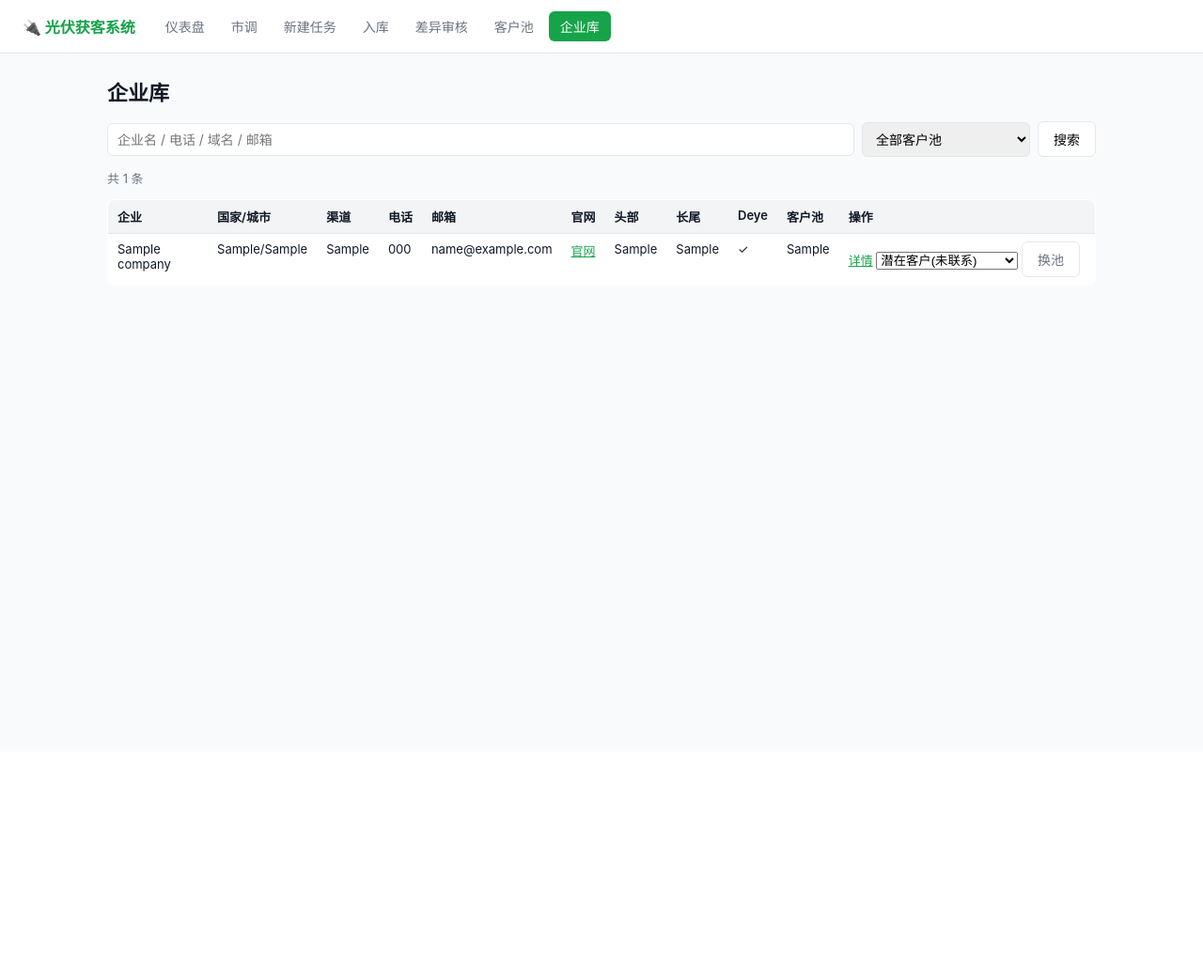
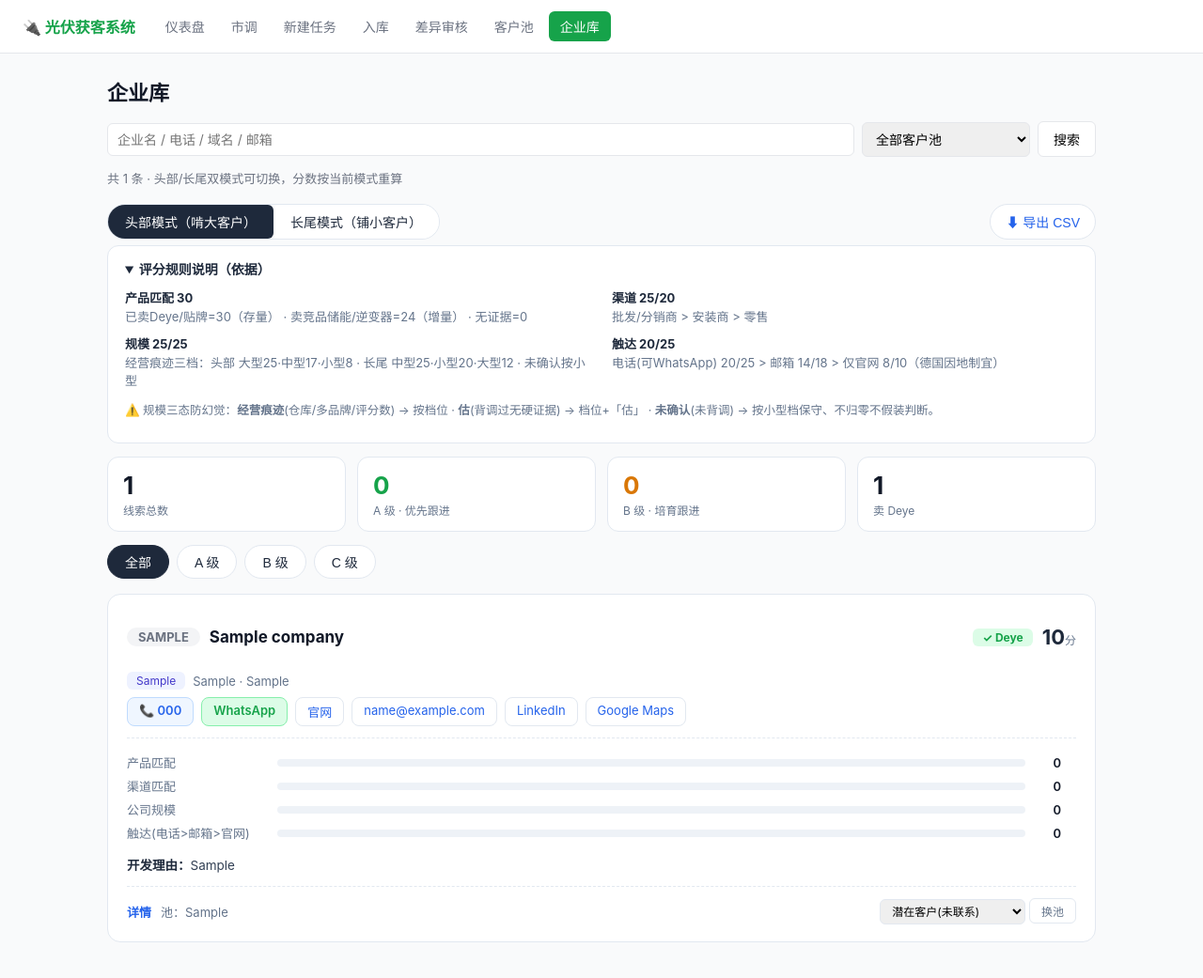
Before and after one commit to Tomhwjj/google-map-lead-filter, a Flask app: page /companies in a window 1280 px wide. Shown: the whole page at 94% size. Before the commit the page ends 295 px from the top, so only its background shows below. Run offline with Flask 3, Linux system fonts and the light colour scheme; tables that the repository leaves empty hold one stand-in row (values such as "Sample post").

Commit message:
fix: 企业库/客户池复用原版卡片式双模式 UI（复刻 render_report.py）
- core.py list_companies 返回完整卡片字段 + JSON 解析 + wa_url 按国家映射（修 +33 硬编码）
- 新增 webapp/static/cards.css/cards.js（从 render_report.py <style>/<script> 提取）
- 新增 templates/_cards.html 卡片宏（白卡片 + 双模式维度条 + 触达 chips + 换池操作条）
- companies.html/pool.html 由表格改为卡片式，头部/长尾分数、维度条、排序、A/B/C 筛选、导出 CSV 全按当前模式重算

```diff
--- /dev/null
+++ b/webapp/static/cards.css
@@ -0,0 +1,235 @@
+/* 线索卡片双模式 UI —— 从 scripts/render_report.py 原版 <style> 提取，
+   复刻到 webapp（企业库 / 客户池）。变量作用域 .leads，避开 style.css 的 --bg/--text。
+   与 render_report.py 差异：
+     - .stats/.stat → .lead-stats/.lead-stat（避开 style.css 的五池统计 flex 布局）
+     - .filter       → .lead-filter
+     - 卡片底部新增 .pool-bar（webapp 独有：详情 + 换池表单） */
+.leads {
+  --ink: #1e293b;
+  --muted: #64748b;
+  --line: #e2e8f0;
+}
+.leads .toolbar {
+  display: flex;
+  gap: 8px;
+  align-items: center;
+  margin: 18px 0 4px;
+  flex-wrap: wrap;
+}
+.leads .mode-switch {
+  display: flex;
+  border: 1px solid var(--line);
+  border-radius: 999px;
+  overflow: hidden;
+}
+.leads .mode-switch button {
+  border: 0;
+  background: #fff;
+  padding: 8px 18px;
+  cursor: pointer;
+  font-size: 14px;
+  color: var(--ink);
+}
+.leads .mode-switch button.active {
+  background: var(--ink);
+  color: #fff;
+}
+.leads .export {
+  margin-left: auto;
+  border: 1px solid var(--line);
+  background: #fff;
+  padding: 8px 16px;
+  border-radius: 999px;
+  cursor: pointer;
+  font-size: 14px;
+  color: #2563eb;
+}
+.leads .export:hover { background: #f8fafc; }
+
+.leads .lead-stats {
+  display: grid;
+  grid-template-columns: repeat(4, 1fr);
+  gap: 12px;
+  margin: 14px 0;
+}
+.leads .lead-stat {
+  background: #fff;
+  border: 1px solid var(--line);
+  border-radius: 12px;
+  padding: 14px 16px;
+}
+.leads .lead-stat .num { font-size: 26px; font-weight: 700; }
+.leads .lead-stat .lbl { font-size: 12px; color: var(--muted); margin-top: 2px; }
+
+.leads .lead-filter {
+  display: flex;
+  gap: 8px;
+  margin: 8px 0 16px;
+}
+.leads .lead-filter button {
+  border: 1px solid var(--line);
+  background: #fff;
+  padding: 7px 18px;
+  border-radius: 999px;
+  cursor: pointer;
+  font-size: 14px;
+  color: var(--ink);
+}
+.leads .lead-filter button.active {
+  background: var(--ink);
+  color: #fff;
+  border-color: var(--ink);
+}
+
+.leads .card {
+  background: #fff;
+  border: 1px solid var(--line);
+  border-radius: 14px;
+  padding: 18px 20px;
+  margin-bottom: 14px;
+}
+.leads .card-head {
+  display: flex;
+  align-items: center;
+  gap: 10px;
+}
+.leads .grade {
+  font-weight: 700;
+  padding: 2px 12px;
+  border-radius: 999px;
+  font-size: 13px;
+}
+.leads .tail-grade { background: #f3f4f6; color: #6b7280; }
+.leads .name { font-size: 17px; font-weight: 700; flex: 1; }
+.leads .deye {
+  background: #dcfce7;
+  color: #16a34a;
+  padding: 2px 10px;
+  border-radius: 6px;
+  font-size: 12px;
+  font-weight: 700;
+}
+.leads .score { font-size: 22px; font-weight: 800; color: var(--ink); }
+.leads .score small { font-size: 12px; color: var(--muted); font-weight: 400; }
+
+.leads .meta {
+  display: flex;
+  flex-wrap: wrap;
+  gap: 8px;
+  align-items: center;
+  margin: 10px 0 8px;
+}
+.leads .ctype { background: #eef2ff; color: #4338ca; padding: 2px 10px; border-radius: 6px; font-size: 12px; }
+.leads .loc { color: var(--muted); font-size: 13px; }
+.leads .brand {
+  background: #ecfeff;
+  color: #0e7490;
+  padding: 2px 10px;
+  border-radius: 6px;
+  font-size: 12px;
+  font-weight: 600;
+}
+
+.leads .contacts {
+  display: flex;
+  flex-wrap: wrap;
+  gap: 8px;
+  margin: 6px 0 12px;
+}
+.leads .chip {
+  font-size: 13px;
+  padding: 5px 12px;
+  border: 1px solid var(--line);
+  border-radius: 8px;
+  color: #2563eb;
+  text-decoration: none;
+}
+.leads .chip:hover { background: #f8fafc; }
+.leads .chip.phone { background: #eff6ff; border-color: #bfdbfe; font-weight: 600; }
+.leads .chip.wa { background: #dcfce7; border-color: #86efac; color: #16a34a; font-weight: 600; }
+
+.leads .detail {
+  border-top: 1px dashed var(--line);
+  padding-top: 10px;
+  margin-bottom: 10px;
+}
+.leads .dim {
+  display: flex;
+  align-items: center;
+  gap: 10px;
+  margin: 6px 0;
+  font-size: 13px;
+}
+.leads .dim-name { width: 150px; color: var(--muted); flex-shrink: 0; }
+.leads .bar { flex: 1; height: 8px; background: #eef2f7; border-radius: 4px; overflow: hidden; }
+.leads .bar i {
+  display: block;
+  height: 100%;
+  background: linear-gradient(90deg, #3b82f6, #2563eb);
+  border-radius: 4px;
+}
+.leads .dim-val { width: 28px; text-align: right; font-weight: 600; }
+.leads .dim-basis {
+  flex-shrink: 0;
+  margin-left: 6px;
+  font-size: 11px;
+  color: var(--muted);
+  white-space: nowrap;
+}
+
+.leads .legend {
+  background: #fff;
+  border: 1px solid var(--line);
+  border-radius: 12px;
+  padding: 14px 18px;
+  margin: 6px 0 14px;
+}
+.leads .legend summary { cursor: pointer; font-weight: 700; font-size: 14px; color: var(--ink); }
+.leads .legend-grid {
+  display: grid;
+  grid-template-columns: repeat(2, 1fr);
+  gap: 10px 22px;
+  margin-top: 12px;
+}
+.leads .legend-item { font-size: 13px; line-height: 1.5; }
+.leads .legend-item b { color: var(--ink); }
+.leads .legend-item span { color: var(--muted); }
+.leads .legend-note { margin-top: 10px; font-size: 12.5px; color: #64748b; }
+
+.leads .reason { font-size: 13.5px; color: #334155; }
+.leads .reason strong { color: var(--ink); }
+
+/* webapp 独有：卡片底部换池操作条 */
+.leads .pool-bar {
+  display: flex;
+  align-items: center;
+  gap: 10px;
+  margin-top: 12px;
+  padding-top: 12px;
+  border-top: 1px dashed var(--line);
+  font-size: 13px;
+}
+.leads .pool-bar .pool-detail { color: #2563eb; text-decoration: none; font-weight: 600; }
+.leads .pool-bar .pool-now { color: var(--muted); flex: 1; }
+.leads .pool-bar select {
+  padding: 4px 8px;
+  border: 1px solid var(--line);
+  border-radius: 6px;
+  font-size: 12px;
+  font-family: inherit;
+}
+.leads .pool-bar button {
+  padding: 4px 12px;
+  border: 1px solid var(--line);
+  background: #fff;
+  border-radius: 6px;
+  cursor: pointer;
+  font-size: 12px;
+  color: var(--muted);
+}
+.leads .pool-bar button:hover { background: #f8fafc; }
+
+@media (max-width: 640px) {
+  .leads .legend-grid { grid-template-columns: 1fr; }
+  .leads .lead-stats { grid-template-columns: repeat(2, 1fr); }
+}
--- /dev/null
+++ b/webapp/static/cards.js
@@ -0,0 +1,116 @@
+// 线索卡片双模式切换 —— 从 scripts/render_report.py 原版 <script> 提取。
+// 头部/长尾两套分数、分级、维度条、排序、统计栏、A/B/C 筛选、导出 CSV。
+(function () {
+  const app = document.getElementById('leads-app');
+  if (!app) return; // 非卡片页不执行
+
+  let mode = 'head';
+  let filter = 'all';
+  const GRADE_STYLE = {
+    A: { color: '#16a34a', bg: '#ecfdf3' },
+    B: { color: '#d97706', bg: '#fffbeb' },
+    C: { color: '#6b7280', bg: '#f3f4f6' },
+  };
+
+  function applyMode() {
+    app.querySelectorAll('.card').forEach((c) => {
+      const isTail = mode === 'tail';
+      const score = isTail ? c.dataset.scoreLt : c.dataset.score;
+      const grade = isTail ? c.dataset.gradeLt : c.dataset.grade;
+      c.querySelector('.score-num').textContent = score;
+      c.querySelector('.head-grade').style.display = isTail ? 'none' : '';
+      const tg = c.querySelector('.tail-grade');
+      tg.style.display = isTail ? '' : 'none';
+      tg.textContent = grade;
+      const st = GRADE_STYLE[grade] || GRADE_STYLE.C;
+      tg.style.color = st.color;
+      tg.style.background = st.bg;
+      c.querySelector('.head-detail').style.display = isTail ? 'none' : '';
+      c.querySelector('.tail-detail').style.display = isTail ? '' : 'none';
+      c.dataset.grade = grade;
+    });
+    sortCards();
+    updateStats();
+    applyFilter();
+  }
+
+  function sortCards() {
+    const list = document.getElementById('list');
+    const cards = Array.from(list.querySelectorAll('.card'));
+    cards.sort((a, b) =>
+      mode === 'tail'
+        ? b.dataset.scoreLt - a.dataset.scoreLt
+        : b.dataset.score - a.dataset.score);
+    cards.forEach((c) => list.appendChild(c));
+  }
+
+  function updateStats() {
+    const cnt = { A: 0, B: 0, C: 0 };
+    app.querySelectorAll('.card').forEach((c) => {
+      const g = mode === 'tail' ? c.dataset.gradeLt : c.dataset.grade;
+      cnt[g] = (cnt[g] || 0) + 1;
+    });
+    document.getElementById('stat-a').textContent = cnt.A;
+    document.getElementById('stat-b').textContent = cnt.B;
+  }
+
+  function applyFilter() {
+    app.querySelectorAll('.card').forEach((c) => {
+      const g = mode === 'tail' ? c.dataset.gradeLt : c.dataset.grade;
+      c.style.display = filter === 'all' || g === filter ? '' : 'none';
+    });
+  }
+
+  app.querySelectorAll('.mode-switch button').forEach((b) => {
+    b.addEventListener('click', () => {
+      app.querySelectorAll('.mode-switch button').forEach((x) => x.classList.remove('active'));
+      b.classList.add('active');
+      mode = b.dataset.mode;
+      applyMode();
+    });
+  });
+
+  app.querySelectorAll('.lead-filter button').forEach((b) => {
+    b.addEventListener('click', () => {
+      app.querySelectorAll('.lead-filter button').forEach((x) => x.classList.remove('active'));
+      b.classList.add('active');
+      filter = b.dataset.f;
+      applyFilter();
+    });
+  });
+
+  window.exportCSV = function () {
+    const cards = Array.from(app.querySelectorAll('.card')).filter((c) => c.style.display !== 'none');
+    const rows = [['公司名', '国家', '城市', '官网', '电话', '邮箱', '客户类型', '卖Deye', '品牌命中', '分数', '分级', '开发理由']];
+    cards.forEach((c) => {
+      const name = c.querySelector('.name').textContent;
+      const ctype = c.querySelector('.ctype') ? c.querySelector('.ctype').textContent : '';
+      const loc = c.querySelector('.loc') ? c.querySelector('.loc').textContent : '';
+      const parts = loc.split(' · ');
+      const country = parts[0] || '';
+      const city = parts[1] || '';
+      const siteA = c.querySelector('a.site');
+      const website = siteA ? siteA.getAttribute('href') : '';
+      const phoneA = c.querySelector('a.phone');
+      const phone = phoneA ? phoneA.getAttribute('href').replace('tel:', '') : '';
+      const mailA = c.querySelector('a[href^="mailto:"]');
+      const email = mailA ? mailA.getAttribute('href').replace('mailto:', '') : '';
+      const deye = c.querySelector('.deye') ? '是' : '';
+      const brands = Array.from(c.querySelectorAll('.brand')).map((b) => b.textContent).join('|');
+      const score = c.querySelector('.score-num').textContent;
+      const grade = mode === 'tail' ? c.dataset.gradeLt : c.dataset.grade;
+      const reasonEl = c.querySelector('.reason');
+      const reason = reasonEl ? reasonEl.textContent.replace('开发理由：', '') : '';
+      rows.push([name, country, city, website, phone, email, ctype, deye, brands, score, grade, reason]);
+    });
+    const csv = rows.map((r) => r.map((x) => '"' + (x || '').replace(/"/g, '""') + '"').join(',')).join('\n');
+    const blob = new Blob(['﻿' + csv], { type: 'text/csv;charset=utf-8' });
+    const a = document.createElement('a');
+    a.href = URL.createObjectURL(blob);
+    a.download = 'leads_' + mode + '.csv';
+    a.click();
+  };
+
+  // 初始：头部模式排序
+  sortCards();
+})();
--- /dev/null
+++ b/webapp/templates/_cards.html
@@ -0,0 +1,123 @@
+{# 线索卡片双模式 UI（复刻 render_report.py 卡片规格）+ webapp 独有换池操作条。
+   用法：companies.html / pool.html 里 {{ cards_block(items, pools, next_url) }} #}
+
+{% set DIM_HEAD = [
+  ('产品匹配', '产品匹配', 30),
+  ('渠道', '渠道匹配', 25),
+  ('规模', '公司规模', 25),
+  ('触达', '触达(电话>邮箱>官网)', 20),
+] %}
+{% set DIM_TAIL = [
+  ('产品匹配', '产品匹配', 30),
+  ('渠道', '渠道匹配', 20),
+  ('规模', '公司规模', 25),
+  ('触达', '触达(电话>邮箱>官网)', 25),
+] %}
+
+{% macro grade_style(g) -%}
+{%- if g == 'A' -%}color:#16a34a;background:#ecfdf3
+{%- elif g == 'B' -%}color:#d97706;background:#fffbeb
+{%- else -%}color:#6b7280;background:#f3f4f6
+{%- endif -%}
+{%- endmacro %}
+
+{% macro render_detail(detail, basis, dims) -%}
+<div class="detail">
+{%- for key, label, mx in dims -%}
+  {%- set v = detail.get(key, 0) | int -%}
+  {%- set pct = [v * 100 // mx, 100] | min -%}
+  <div class="dim">
+    <span class="dim-name">{{ label }}</span>
+    <div class="bar"><i style="width:{{ pct }}%"></i></div>
+    <span class="dim-val">{{ v }}</span>
+    <span class="dim-basis">{{ basis.get(key, '') if basis else '' }}</span>
+  </div>
+{%- endfor -%}
+</div>
+{%- endmacro %}
+
+{% macro card(c, pools, next_url) -%}
+{%- set g = (c.grade or 'C') | upper -%}
+{%- set gl = (c.grade_lt or 'C') | upper -%}
+<article class="card" data-grade="{{ g }}" data-grade-lt="{{ gl }}"
+         data-score="{{ c.score | int }}" data-score-lt="{{ c.score_lt | int }}">
+  <div class="card-head">
+    <span class="grade head-grade" style="{{ grade_style(g) }}">{{ g }}</span>
+    <span class="grade tail-grade" style="display:none">{{ gl }}</span>
+    <h3 class="name">{{ c.company_name }}</h3>
+    {%- if c.sells_deye %}<span class="deye">✓ Deye</span>{% endif %}
+    <span class="score"><b class="score-num">{{ c.score | int }}</b><small>分</small></span>
+  </div>
+  <div class="meta">
+    <span class="ctype">{{ c.customer_type }}</span>
+    <span class="loc">{{ c.country }}{% if c.city %} · {{ c.city }}{% endif %}</span>
+    {%- for b in c.brands_found %}<span class="brand">{{ b }}</span>{% endfor %}
+  </div>
+  <div class="contacts">
+    {%- if c.phone %}<a class="chip phone" href="tel:{{ c.phone }}">📞 {{ c.phone }}</a>{% endif %}
+    {%- if c.wa_url %}<a class="chip wa" href="{{ c.wa_url }}" target="_blank">WhatsApp</a>{% endif %}
+    {%- if c.website %}<a class="chip site" href="{{ c.website }}" target="_blank">官网</a>{% endif %}
+    {%- if c.email %}<a class="chip" href="mailto:{{ c.email }}">{{ c.email }}</a>{% endif %}
+    {%- if c.linkedin %}<a class="chip" href="{{ c.linkedin }}" target="_blank">LinkedIn</a>{% endif %}
+    {%- if c.google_maps_url %}<a class="chip" href="{{ c.google_maps_url }}" target="_blank">Google Maps</a>{% endif %}
+  </div>
+  <div class="head-detail">{{ render_detail(c.score_detail, c.score_basis, DIM_HEAD) }}</div>
+  <div class="tail-detail" style="display:none">{{ render_detail(c.score_detail_lt, c.score_basis_lt, DIM_TAIL) }}</div>
+  <p class="reason"><strong>开发理由：</strong>{{ c.reason }}</p>
+  <div class="pool-bar">
+    <a class="pool-detail" href="{{ url_for('company_detail', main_id=c.main_id) }}">详情</a>
+    <span class="pool-now">池：{{ c.pool }}</span>
+    <form method="post" action="{{ url_for('company_change_pool', main_id=c.main_id) }}">
+      <select name="to_pool">
+        {%- for p in pools %}<option value="{{ p }}" {{ 'selected' if c.pool == p }}>{{ p }}</option>{% endfor %}
+      </select>
+      <button type="submit" class="muted">换池</button>
+      {%- if next_url %}<input type="hidden" name="next" value="{{ next_url }}">{% endif %}
+    </form>
+  </div>
+</article>
+{%- endmacro %}
+
+{% macro cards_block(items, pools, next_url) -%}
+{%- set ns = namespace(a=0, b=0, c=0, deye=0) -%}
+{%- for it in items -%}
+  {%- set g = (it.grade or 'C') | upper -%}
+  {%- if g == 'A' %}{% set ns.a = ns.a + 1 %}{% elif g == 'B' %}{% set ns.b = ns.b + 1 %}{% else %}{% set ns.c = ns.c + 1 %}{% endif -%}
+  {%- if it.sells_deye %}{% set ns.deye = ns.deye + 1 %}{% endif -%}
+{%- endfor -%}
+<div class="leads" id="leads-app">
+  <div class="toolbar">
+    <div class="mode-switch">
+      <button class="active" data-mode="head">头部模式（啃大客户）</button>
+      <button data-mode="tail">长尾模式（铺小客户）</button>
+    </div>
+    <button class="export" onclick="exportCSV()">⬇ 导出 CSV</button>
+  </div>
+  <details class="legend" open>
+    <summary>评分规则说明（依据）</summary>
+    <div class="legend-grid">
+      <div class="legend-item"><b>产品匹配 30</b><br><span>已卖Deye/贴牌=30（存量） · 卖竞品储能/逆变器=24（增量） · 无证据=0</span></div>
+      <div class="legend-item"><b>渠道 25/20</b><br><span>批发/分销商 &gt; 安装商 &gt; 零售</span></div>
+      <div class="legend-item"><b>规模 25/25</b><br><span>经营痕迹三档：头部 大型25·中型17·小型8 · 长尾 中型25·小型20·大型12 · 未确认按小型</span></div>
+      <div class="legend-item"><b>触达 20/25</b><br><span>电话(可WhatsApp) 20/25 &gt; 邮箱 14/18 &gt; 仅官网 8/10（德国因地制宜）</span></div>
+    </div>
+    <p class="legend-note">⚠️ 规模三态防幻觉：<b>经营痕迹</b>(仓库/多品牌/评分数) → 按档位 · <b>估</b>(背调过无硬证据) → 档位+「估」 · <b>未确认</b>(未背调) → 按小型档保守、不归零不假装判断。</p>
+  </details>
+  <div class="lead-stats">
+    <div class="lead-stat"><div class="num">{{ items | length }}</div><div class="lbl">线索总数</div></div>
+    <div class="lead-stat"><div class="num" style="color:#16a34a" id="stat-a">{{ ns.a }}</div><div class="lbl">A 级 · 优先跟进</div></div>
+    <div class="lead-stat"><div class="num" style="color:#d97706" id="stat-b">{{ ns.b }}</div><div class="lbl">B 级 · 培育跟进</div></div>
+    <div class="lead-stat"><div class="num" id="stat-deye">{{ ns.deye }}</div><div class="lbl">卖 Deye</div></div>
+  </div>
+  <div class="lead-filter">
+    <button class="active" data-f="all">全部</button>
+    <button data-f="A">A 级</button>
+    <button data-f="B">B 级</button>
+    <button data-f="C">C 级</button>
+  </div>
+  <div id="list">
+    {%- for it in items %}{{ card(it, pools, next_url) }}{% endfor %}
+  </div>
+</div>
+<script src="{{ url_for('static', filename='cards.js') }}"></script>
+{%- endmacro %}
--- a/webapp/templates/base.html
+++ b/webapp/templates/base.html
@@ -5,6 +5,7 @@
   <meta name="viewport" content="width=device-width, initial-scale=1.0">
   <title>{% block title %}获客系统{% endblock %} · 光伏海外获客</title>
   <link rel="stylesheet" href="{{ url_for('static', filename='style.css') }}">
+  <link rel="stylesheet" href="{{ url_for('static', filename='cards.css') }}">
 </head>
 <body>
   <nav class="nav">
--- a/webapp/templates/companies.html
+++ b/webapp/templates/companies.html
@@ -1,4 +1,5 @@
 {% extends "base.html" %}
+{% from "_cards.html" import cards_block %}
 {% block title %}企业库{% endblock %}
 {% block content %}
 <h1>企业库</h1>
@@ -13,35 +14,7 @@
 </form>
 
 {% if items %}
-<p class="hint">共 {{ items | length }} 条</p>
-<table>
-  <thead><tr><th>企业</th><th>国家/城市</th><th>渠道</th><th>电话</th><th>邮箱</th><th>官网</th><th>头部</th><th>长尾</th><th>Deye</th><th>客户池</th><th>操作</th></tr></thead>
-  <tbody>
-  {% for c in items %}
-    <tr>
-      <td>{{ c.company_name }}</td>
-      <td>{{ c.country or '' }}/{{ c.city or '' }}</td>
-      <td>{{ c.customer_type or '' }}</td>
-      <td>{{ c.phone or '' }}</td>
-      <td>{{ c.email or '' }}</td>
-      <td>{% if c.website %}<a href="{{ c.website }}" target="_blank">官网</a>{% endif %}</td>
-      <td>{{ c.grade or '' }}</td>
-      <td>{{ c.grade_lt or '' }}</td>
-      <td>{{ '✓' if c.sells_deye else '' }}</td>
-      <td>{{ c.pool or '' }}</td>
-      <td class="actions">
-        <a href="{{ url_for('company_detail', main_id=c.main_id) }}">详情</a>
-        <form method="post" action="{{ url_for('company_change_pool', main_id=c.main_id) }}" class="inline">
-          <select name="to_pool">
-            {% for p in pools %}<option value="{{ p }}" {{ 'selected' if c.pool == p }}>{{ p }}</option>{% endfor %}
-          </select>
-          <button class="muted">换池</button>
-          <input type="hidden" name="next" value="{{ url_for('companies', q=q, pool=pool) }}">
-        </form>
-      </td>
-    </tr>
-  {% endfor %}
-  </tbody>
-</table>
+<p class="hint">共 {{ items | length }} 条 · 头部/长尾双模式可切换，分数按当前模式重算</p>
+{{ cards_block(items, pools, url_for('companies', q=q, pool=pool)) }}
 {% else %}<p class="empty">无匹配企业。</p>{% endif %}
 {% endblock %}
```
Also changed, not shown: scripts/core.py (+45 -2 lines), webapp/templates/pool.html (+3 -29 lines).
